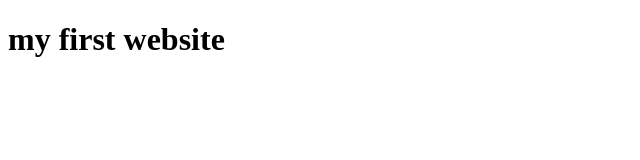
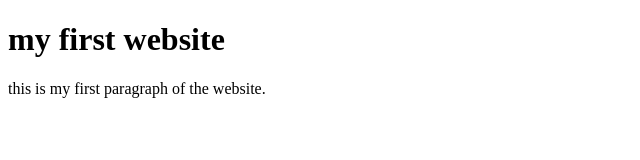
Before and after one commit to Mr-kings042/-Huddle-landing-page-with-single-introductory-section, a plain HTML site: page index.html in a window 1280 px wide. Shown: the whole page, without its empty margins (0-640 px from the left). Drawn offline with Linux system fonts and the light colour scheme.

Commit message:
my first commit

```diff
--- a/index.html
+++ b/index.html
@@ -7,5 +7,6 @@
 </head>
 <body>
     <h1>my first website</h1>
+    <p>this is my first paragraph of the website.</p>
 </body>
 </html>
```
